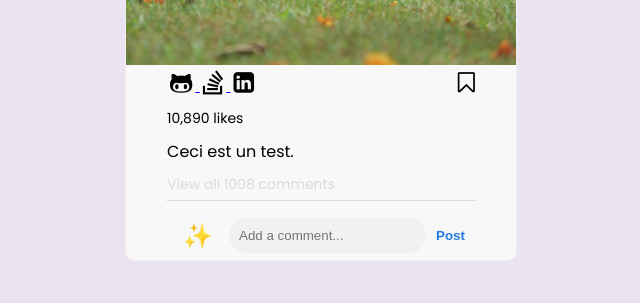
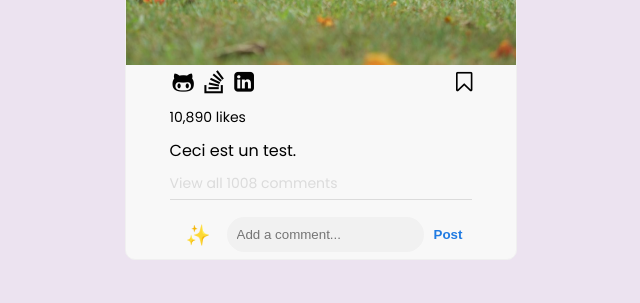
Before and after one commit to Laura-LeeHollande/portfolio-project, a plain HTML site: page index.html in a window 1280 px wide. Shown: the part 482-785 px from the top of the page, 469-1109 px from the left. Drawn offline with Linux system fonts and the light colour scheme.

```diff
--- a/style.css
+++ b/style.css
@@ -4,6 +4,7 @@
     margin: 0;
     padding: 0;
     box-sizing: border-box;
+    text-decoration: none;
 }
 
 html,
@@ -658,7 +659,7 @@
 }
 
 .icons .fa {
-    font-size: 24px;
+    font-size: 23px;
     cursor: pointer;
 }
 
@@ -697,7 +698,7 @@
 }
 
 .icon {
-    font-size: 24px;
+    font-size: 20px;
     padding: 0 16px;
 }
 
```
